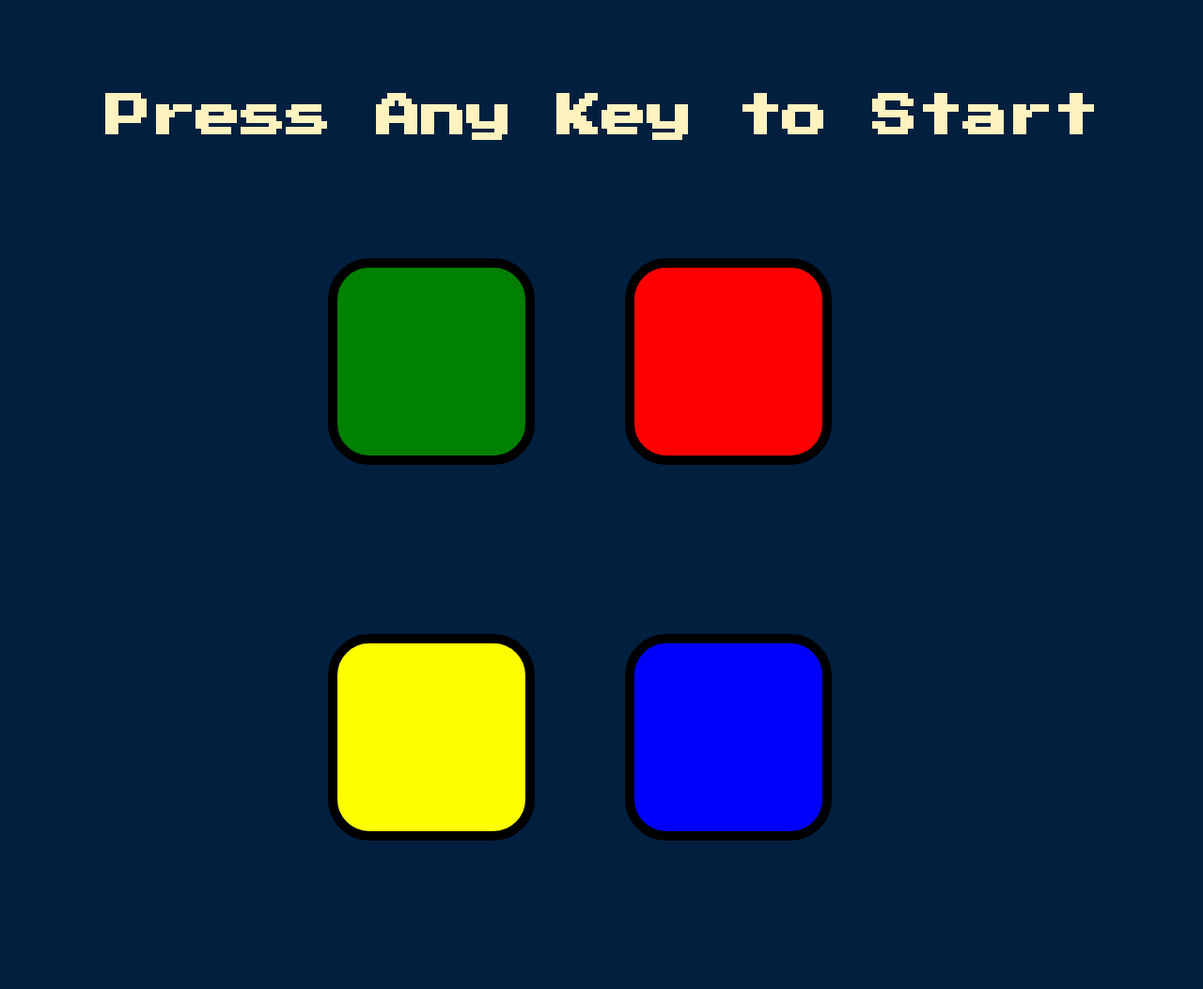
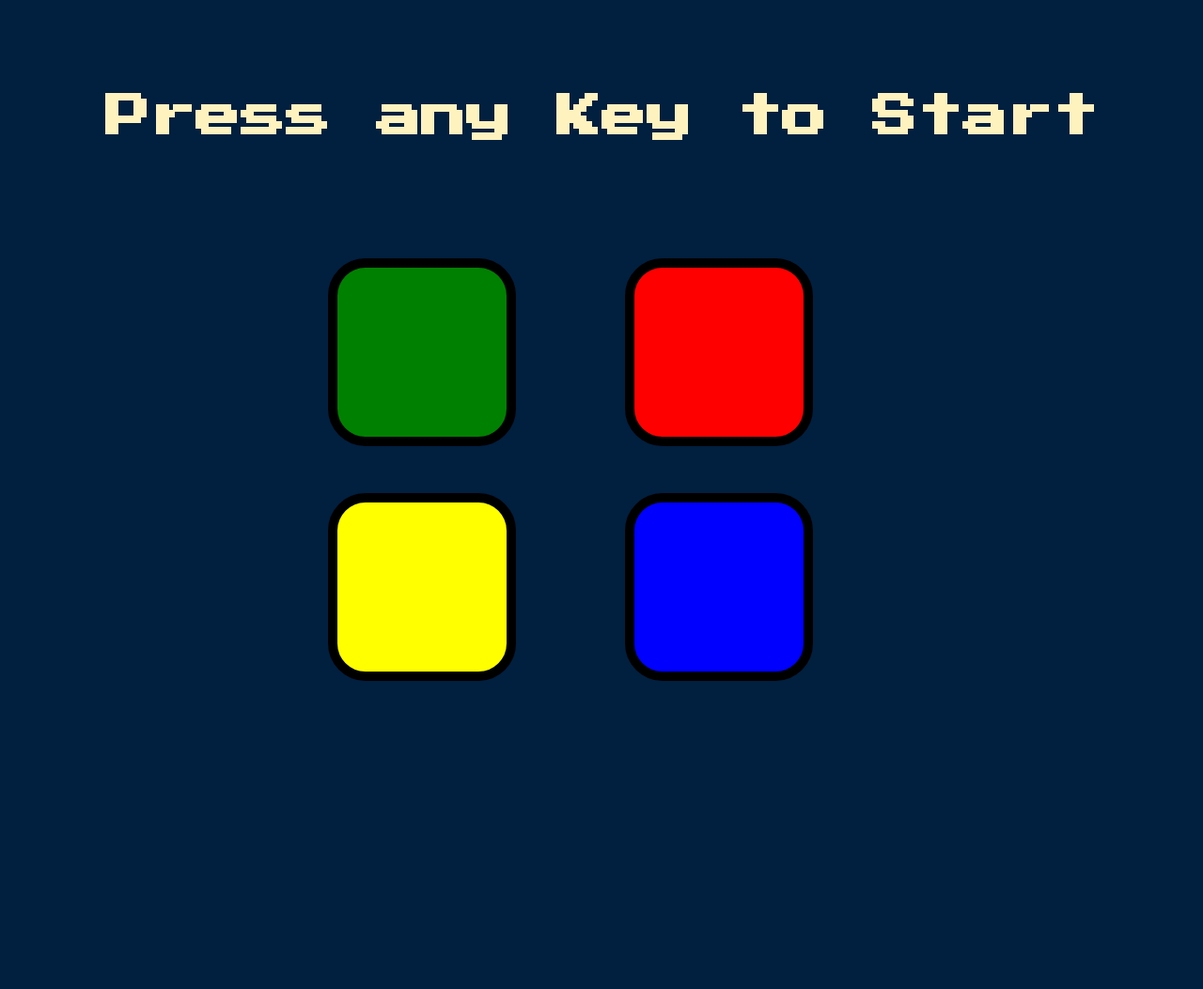
Before and after one commit to cyber-leo233/SimonSaysGame, a plain HTML site: page index.html in a window 1280 px wide. Shown: the whole page at 94% size. After the commit the page ends 800 px from the top, so only its background shows below. Drawn offline with nearby package versions, Linux system fonts and the light colour scheme.

Commit message:
new commit

```diff
--- a/index.html
+++ b/index.html
@@ -9,8 +9,9 @@
 </head>
 
 <body>
-  <h1 id="level-title">Press Any Key to Start</h1>
+  <h1 id="level-title">Press any Key to Start</h1>
   <div class="container">
+
     <div class="row">
 
       <div type="button" id="green" class="btn green">
--- a/styles.css
+++ b/styles.css
@@ -1,3 +1,7 @@
+* {
+  box-sizing: border-box;
+}
+
 body {
   text-align: center;
   background-color: #011F3F;
@@ -53,7 +57,7 @@ body {
 }
 .row {
   display: grid;
-  grid-template: repeat(2,minmax(100px,200px)) / 1fr 1fr;
+  grid-template-columns:1fr 1fr;
 
 
 }
```
